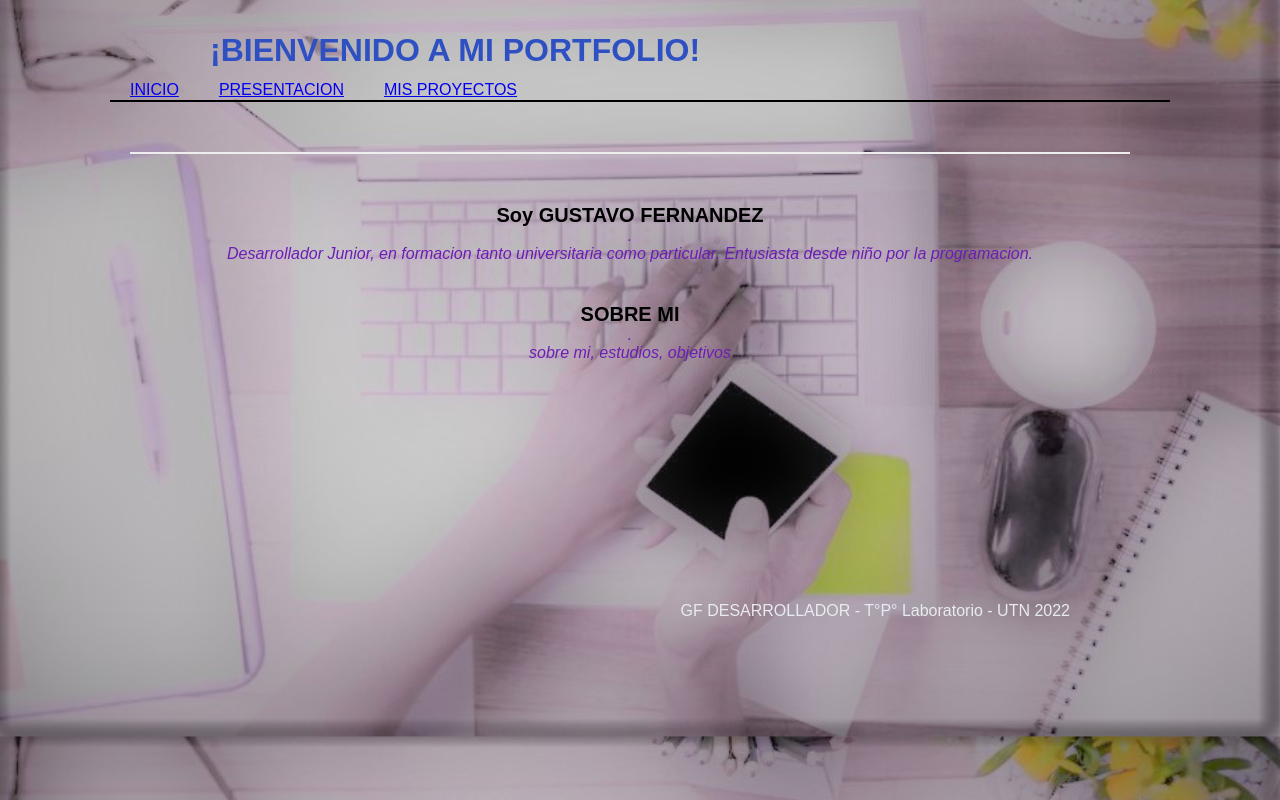
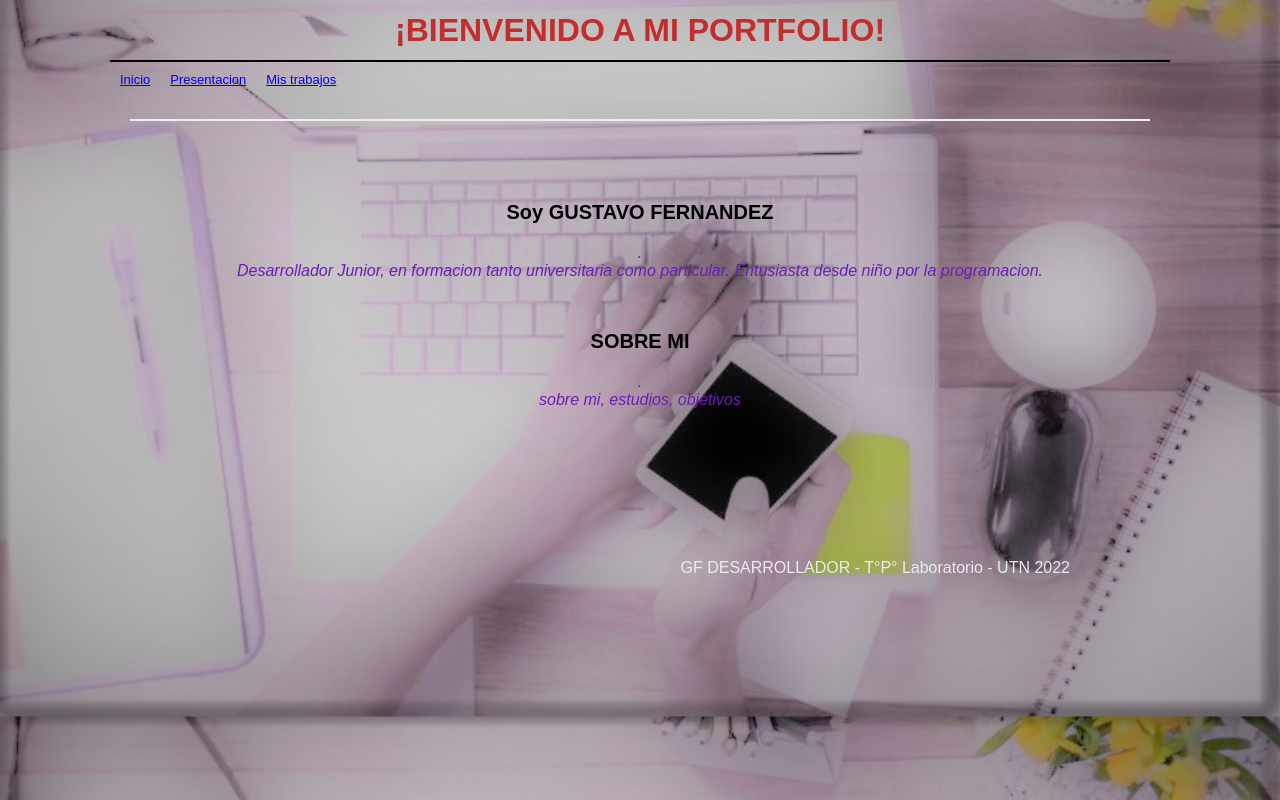
Before and after one commit to Gustavo-Ferna/Gustavo-Ferna.github.io, a plain HTML site: page index.html in a window 1280 px wide. Drawn offline with Linux system fonts and the light colour scheme.

Commit message:
OTRAEDICION formatos terminados resta colocar contenido crear paginas de nav y enlazar

```diff
--- a/estilos.css
+++ b/estilos.css
@@ -11,30 +11,33 @@ body{
 }
 
 #contenedor{
+    height: 580px;
     width: 1060px;
     margin: 0pt auto;
 }
 
 header{
-    height: 50px;
+
+    height: 60px;
     width: 1060px;
-    line-height: 100px;
-    margin-left: 100px;
-    color: rgb(46, 80, 194);
+    line-height: 60px;
+    text-align: center;
+    color: rgb(194, 46, 46);
 }
 
 nav{
-    height: 50px;
-    border-bottom: 2px solid rgb(0, 0, 0);
+
+    border-top: 2px solid rgb(0, 0, 0);
     text-align:right
 
 }
 
 nav ul li{
     float: left;
+    font-size:small;
+    font-optical-sizing: auto;
     list-style: none;
-    margin: 20px;
-    line-height: 40px;
+    margin: 10px;
 }
 
 .anularestilos{
@@ -42,25 +45,18 @@ nav ul li{
 }
 
 #contenido{
-    float: left;
-    width: 1000px;
-    min-height: 430px;
+    float:none;
+    width: 1020px;
+    min-height: 420px;
     padding: 20px;
     margin-top: 2px;
     text-align: center;
-    border: 1pk;
-    border-color: blue;
 }
 
-#articulo{
-    color: white;
-    margin-top: 80px;
-    padding-top: 80pk;
-    border-bottom: 2px solid #eee;
-}
+
 
 .articulo:first-child{
-    padding-top: 10px;
+    padding-top: 30px;
     border-top: 2px solid #eee;
 }
 p{
@@ -69,7 +65,8 @@ p{
 }
 
 .articulo h2{
-    padding-top: 40px;
+    padding-top: 50px;
+    padding-bottom: 20px;
     font-size: 20px;
 }
 
--- a/index.html
+++ b/index.html
@@ -21,9 +21,9 @@
             <!--  navegacion  -->
             <nav>
                 <ul>
-                    <li><a href="index.html">INICIO</a></li>
-                    <li><a href="index.html">PRESENTACION</a></li>
-                    <li><a href="index.html">MIS PROYECTOS</a></li>
+                    <li><a href="index.html">Inicio</a></li>
+                    <li><a href="index.html">Presentacion</a></li>
+                    <li><a href="index.html">Mis trabajos</a></li>
                 </ul>
             </nav>
 
```
